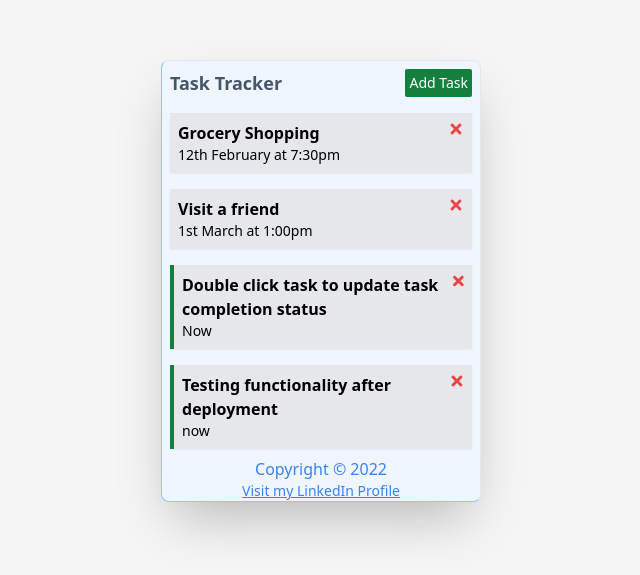
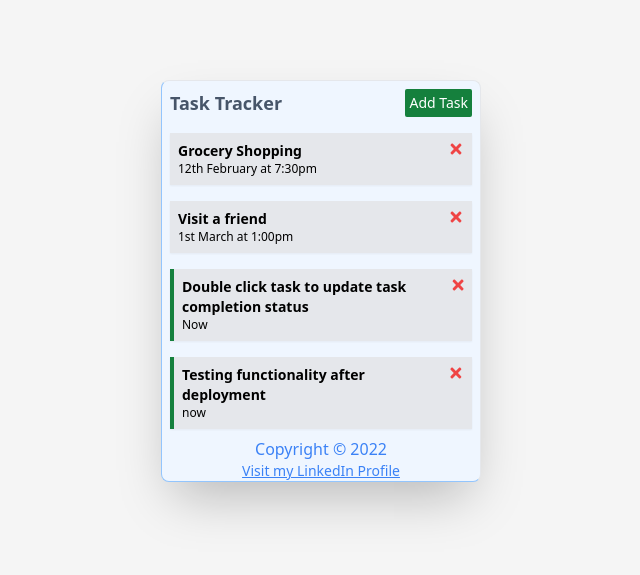
Before and after one commit to Mariat28/Task-Tracker, a React (Create React App) app: page / in a window 1280 px wide. Shown: the part 125-700 px from the top of the page, without its empty margins (319-959 px from the left). Built offline with nearby package versions, Linux system fonts and the light colour scheme; data requests are answered from the project's data file.

Commit message:
fix(application Typography)

```diff
--- a/src/components/Task.jsx
+++ b/src/components/Task.jsx
@@ -4,8 +4,8 @@ const Task = ( { task, onDelete, onToggle}) => {
     <div className="flex flex-col p-2" onDoubleClick= { () => onToggle(task.id)}>
       <div className={`flex justify-between p-2 bg-gray-200 shadow-sm ${task.completed ? 'border-l-green-700 border-l-4 ': ''}`}>
         <div>
-          <h3 className='font-semibold'>{task.text}</h3>
-          <p className='text-sm'>{task.day}</p>
+          <h3 className='font-semibold text-sm'>{task.text}</h3>
+          <p className='text-xs'>{task.day}</p>
         </div>
         <FaTimes className='cursor-pointer text-red-500' onClick={ () => onDelete(task.id)}  />
       </div>
```
